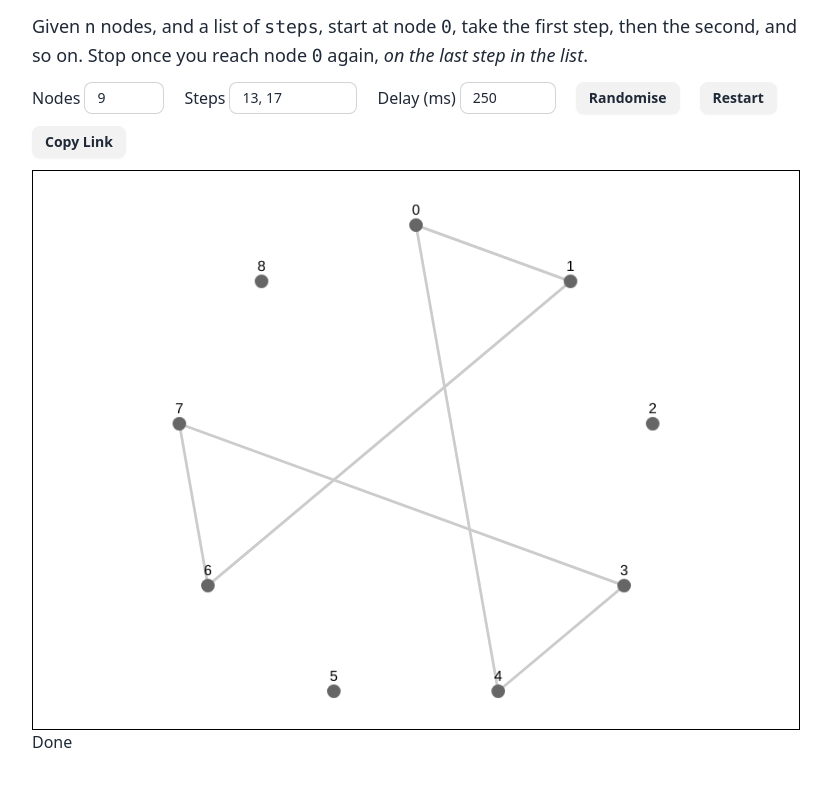
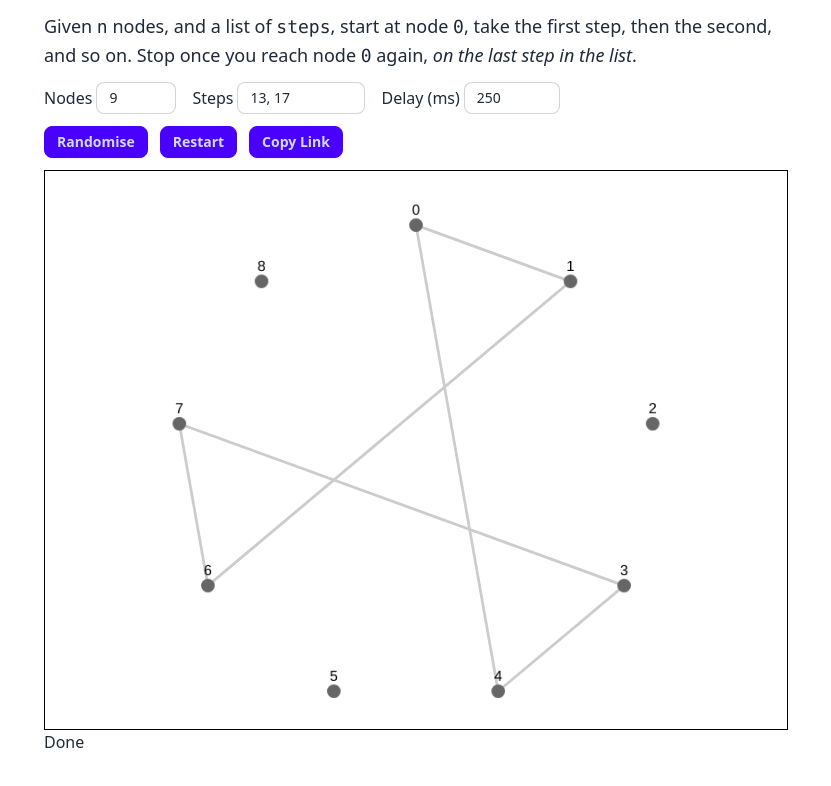
Before and after one commit to SkepticMystic/traverser-sk, a SvelteKit app: page / in a window 1280 px wide. Shown: the top 786 px of the page, without its empty margins (224-1055 px from the left). Built offline with nearby package versions, Linux system fonts and the light colour scheme.

Commit message:
Nicer layout

```diff
--- a/src/routes/+layout.svelte
+++ b/src/routes/+layout.svelte
@@ -2,6 +2,6 @@
 	import '../app.css';
 </script>
 
-<div class="mx-auto max-w-3xl my-3">
+<div class="mx-auto max-w-3xl my-3 px-3">
 	<slot />
 </div>
--- a/src/routes/+page.svelte
+++ b/src/routes/+page.svelte
@@ -49,7 +49,7 @@
 	again, <em>on the last step in the list</em>.
 </p>
 
-<div class="flex gap-x-5 gap-y-3 items-center flex-wrap my-3">
+<div class="flex gap-4 items-center flex-wrap my-3">
 	<label class="flex items-center gap-1">
 		<span>Nodes</span>
 		<input class="input input-bordered input-sm w-20" type="number" min={1} bind:value={data.n} />
@@ -75,12 +75,14 @@
 			bind:value={data.delay_ms}
 		/>
 	</label>
+</div>
 
-	<button class="btn btn-sm" on:click={randomise}>Randomise</button>
+<div class="flex gap-3 items-center flex-wrap my-3">
+	<button class="btn btn-sm btn-primary" on:click={randomise}>Randomise</button>
 
-	<button class="btn btn-sm" on:click={() => (restart = true)}>Restart</button>
+	<button class="btn btn-sm btn-primary" on:click={() => (restart = true)}>Restart</button>
 
-	<button class="btn btn-sm" on:click={copy_link}>Copy Link</button>
+	<button class="btn btn-sm btn-primary" on:click={copy_link}>Copy Link</button>
 </div>
 
 {#key data || restart}
```
